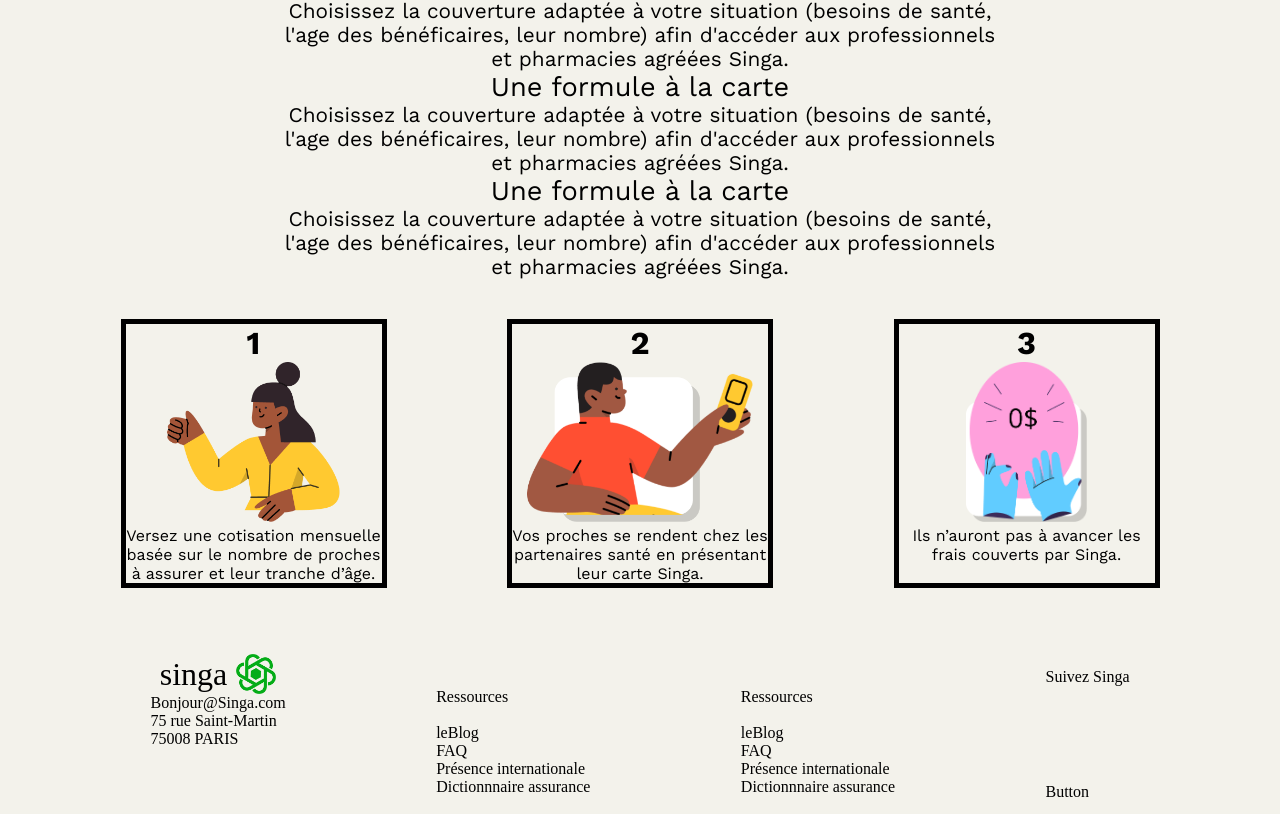
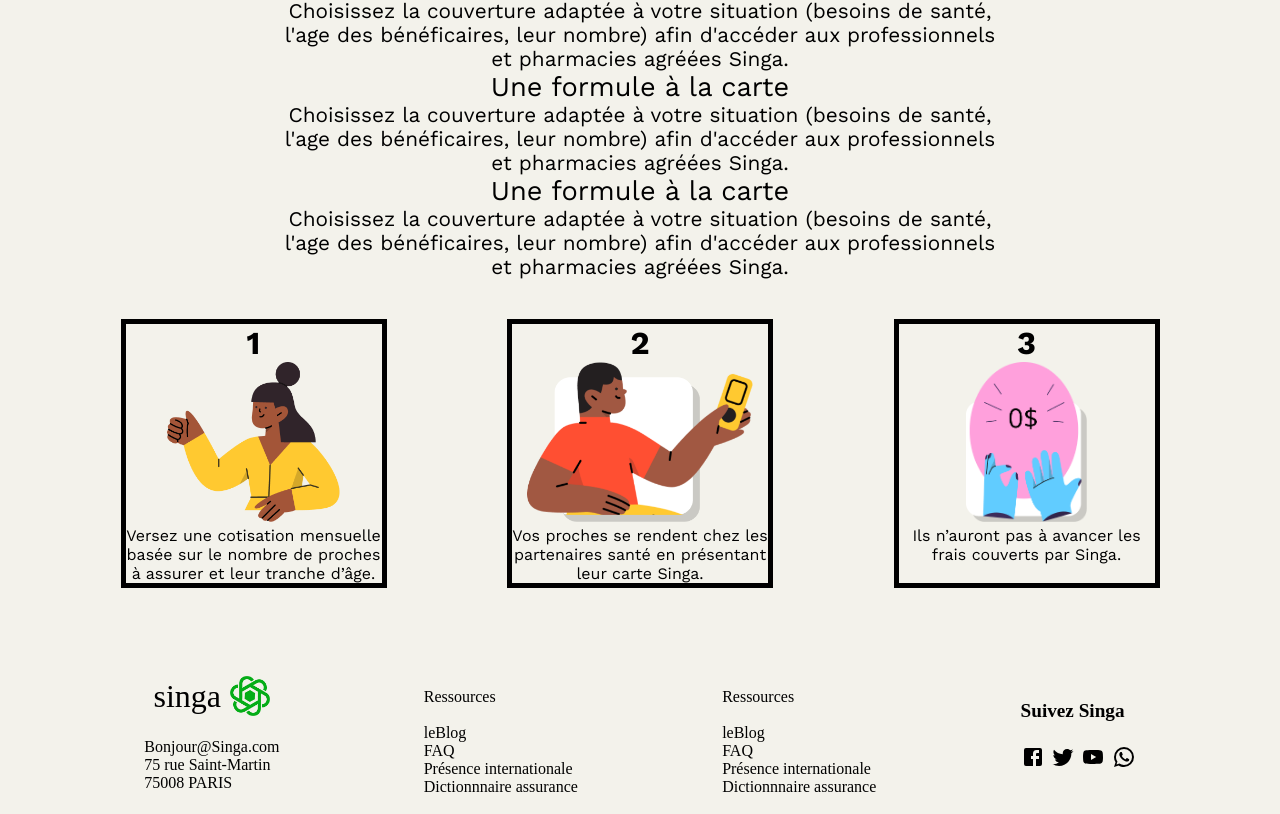
Before and after one commit to WildCodeSchool/paris-0921-project3-my-singa-assurance, a React (Vite) app: page / in a window 1280 px wide. Shown: the part 1797-2611 px from the top of the page. Built offline with nearby package versions, Linux system fonts and the light colour scheme.

Commit message:
Achieved Footer to be pushed

```diff
--- a/package.json
+++ b/package.json
@@ -23,6 +23,8 @@
   "dependencies": {
     "@emotion/react": "^11.7.1",
     "@emotion/styled": "^11.6.0",
+    "@material-ui/core": "^4.12.3",
+    "@material-ui/icons": "^4.11.2",
     "@mui/material": "^5.2.5",
     "@mui/styled-engine-sc": "^5.1.0",
     "@mui/styles": "^5.2.3",
--- a/src/components/Footer.jsx
+++ b/src/components/Footer.jsx
@@ -1,11 +1,15 @@
 import React from 'react';
+import FacebookIcon from '@material-ui/icons/Facebook';
+import TwitterIcon from '@material-ui/icons/Twitter';
+import YouTubeIcon from '@material-ui/icons/YouTube';
+import WhatsAppIcon from '@material-ui/icons/WhatsApp';
 import Logo from '../assets/logo.png';
 import style from './style/Footer.module.scss';
 
 function Footer() {
   return (
     <div className={style.mainFooter}>
-      <div>
+      <div className={style.bloc}>
         <div className={style.logoFooter}>
           <img className={style.logo} src={Logo} alt="Singa Logo" />
           <p className={style.singa}>singa </p>
@@ -39,7 +43,12 @@ function Footer() {
 
       <div className={style.infos}>
         <div className={style.suivezsinga}>Suivez Singa</div>
-        <div>Button</div>
+        <div className={style.iconContainer}>
+          <FacebookIcon />
+          <TwitterIcon />
+          <YouTubeIcon />
+          <WhatsAppIcon />
+        </div>
       </div>
     </div>
   );
--- a/src/components/style/Footer.module.scss
+++ b/src/components/style/Footer.module.scss
@@ -29,9 +29,17 @@
 .infos {
   display: flex;
   flex-direction: column;
-  justify-content: space-evenly;
+  justify-content: center;
+  width: 9vw;
 }
 
 .suivezsinga {
-  margin-bottom: 100%;
+  margin-bottom: 20%;
+  font-size: larger;
+  font-weight: bold;
 }
+
+.iconContainer {
+  display: flex;
+  justify-content: space-between;
+}
```
Also changed, not shown: 1 other file (tests, documents, lock files or other folders).
